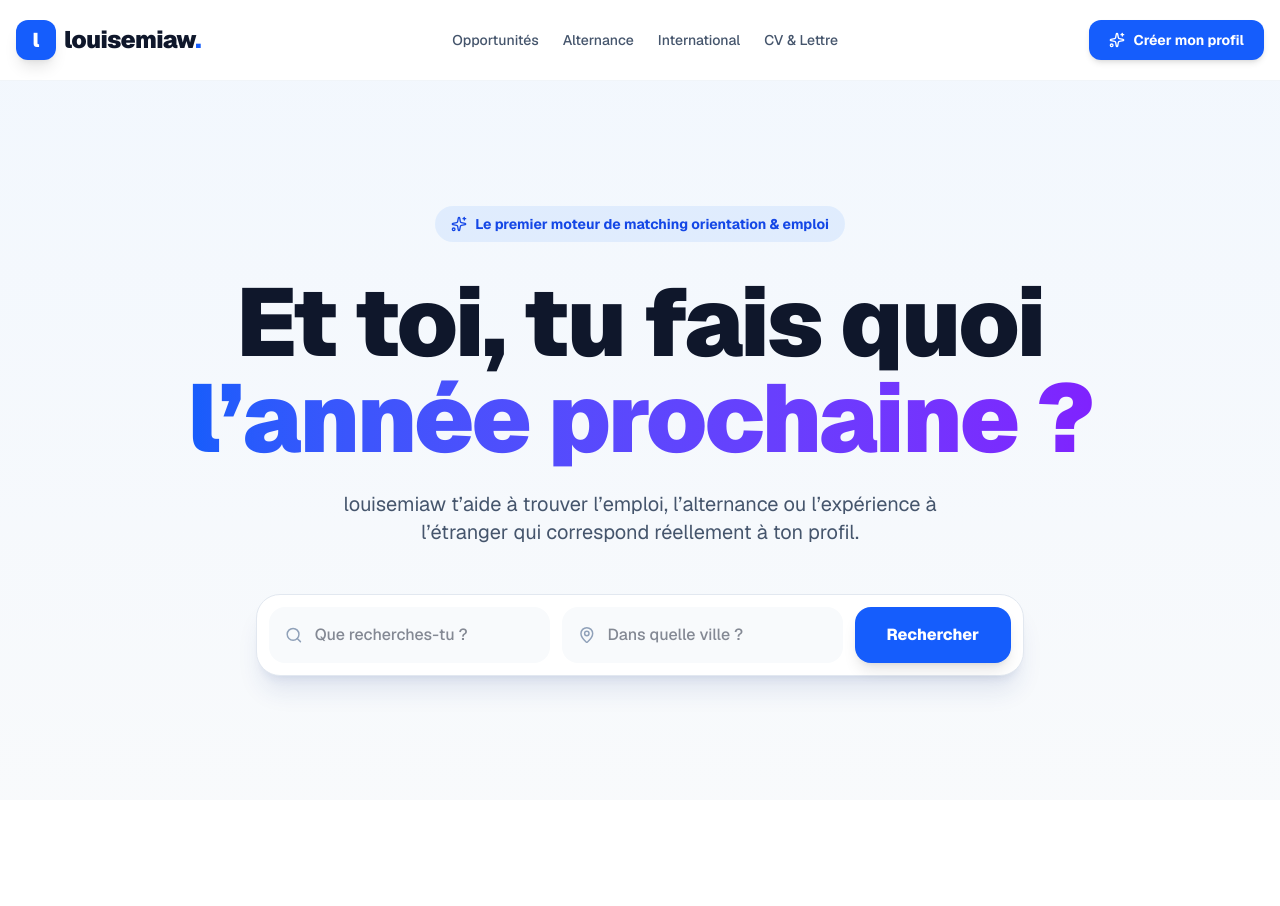
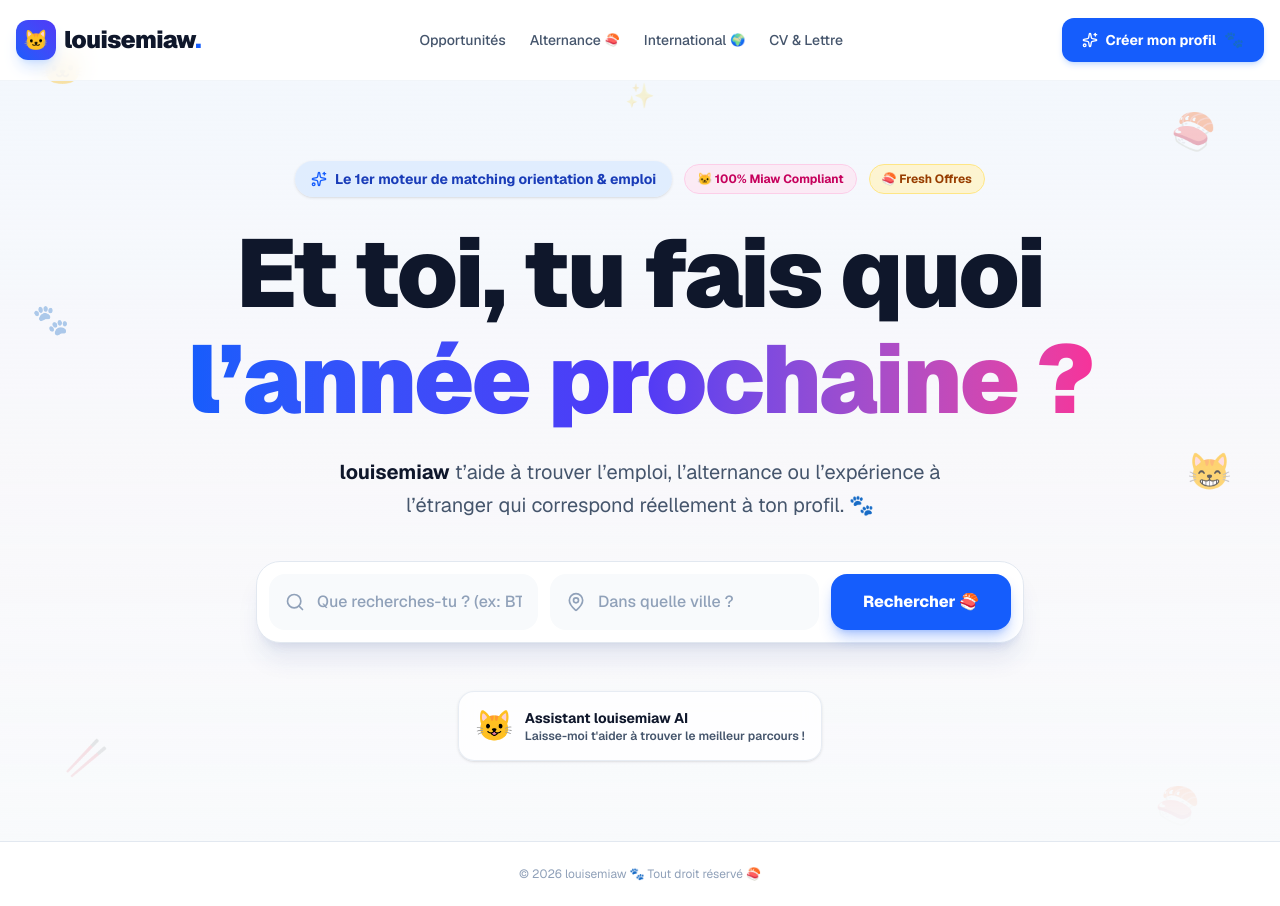
Before and after one commit to tchikibinks/louisemiaw, a Next.js app: page / in a window 1280 px wide. Before the commit the page ends 800 px from the top, so only its background shows below. Built offline with nearby package versions, Linux system fonts and the light colour scheme.

Commit message:
Ajout deco chats et sushis sur la page d accueil

```diff
--- a/src/app/page.tsx
+++ b/src/app/page.tsx
@@ -4,57 +4,119 @@
 
 export default function HomePage() {
   return (
-    <div className="min-h-screen bg-slate-50 text-slate-900 flex flex-col font-sans">
+    <div className="min-h-screen bg-slate-50 text-slate-900 flex flex-col font-sans relative overflow-hidden selection:bg-pink-200">
+
+      {/* DECORATIONS CHATS & SUSHIS EN ARRIÈRE-PLAN */}
+      <div className="absolute inset-0 pointer-events-none overflow-hidden z-0 select-none opacity-80">
+        <span className="absolute top-12 left-10 text-4xl animate-bounce duration-1000">🐱</span>
+        <span className="absolute top-28 right-16 text-4xl animate-pulse">🍣</span>
+        <span className="absolute top-1/3 left-8 text-3xl opacity-60 hover:opacity-100 transition">🐾</span>
+        <span className="absolute top-1/2 right-12 text-4xl animate-bounce delay-300">😸</span>
+        <span className="absolute bottom-32 left-16 text-4xl animate-pulse delay-500">🥢</span>
+        <span className="absolute bottom-20 right-20 text-4xl">🍣</span>
+        <span className="absolute top-2/3 left-1/4 text-2xl opacity-40">🐾</span>
+        <span className="absolute top-20 left-1/2 -translate-x-1/2 text-2xl opacity-50">✨</span>
+      </div>
 
       {/* HEADER */}
       <header className="bg-white/90 backdrop-blur-md border-b border-slate-100 sticky top-0 z-50">
         <div className="max-w-7xl mx-auto px-4 h-20 flex items-center justify-between">
           <Link href="/" className="flex items-center gap-2 group">
-            <div className="w-10 h-10 bg-blue-600 rounded-xl flex items-center justify-center text-white font-black text-xl shadow-lg">l</div>
-            <span className="text-2xl font-black tracking-tight text-slate-900">louisemiaw<span className="text-blue-600">.</span></span>
+            <div className="w-10 h-10 bg-gradient-to-tr from-blue-600 to-indigo-600 rounded-xl flex items-center justify-center text-white font-black text-xl shadow-lg shadow-blue-500/20 group-hover:scale-105 transition">
+              🐱
+            </div>
+            <span className="text-2xl font-black tracking-tight text-slate-900">
+              louisemiaw<span className="text-blue-600">.</span>
+            </span>
           </Link>
-          <nav className="hidden md:flex gap-6 font-medium text-sm text-slate-600">
-            <Link href="#" className="hover:text-blue-600">Opportunités</Link>
-            <Link href="#" className="hover:text-blue-600">Alternance</Link>
-            <Link href="#" className="hover:text-blue-600">International</Link>
-            <Link href="#" className="hover:text-blue-600">CV & Lettre</Link>
+
+          <nav className="hidden md:flex gap-6 font-medium text-sm text-slate-600 items-center">
+            <Link href="/projet" className="hover:text-blue-600 transition">Opportunités</Link>
+            <Link href="/projet" className="hover:text-blue-600 transition flex items-center gap-1">
+              Alternance <span className="text-xs">🍣</span>
+            </Link>
+            <Link href="/projet" className="hover:text-blue-600 transition flex items-center gap-1">
+              International <span className="text-xs">🌍</span>
+            </Link>
+            <Link href="/projet" className="hover:text-blue-600 transition">CV & Lettre</Link>
           </nav>
-          <Link href="#" className="px-5 py-2.5 text-sm font-bold text-white bg-blue-600 hover:bg-blue-700 rounded-xl shadow-md flex items-center gap-2">
-            <Sparkles size={16}/> Créer mon profil
+
+          <Link href="/projet" className="px-5 py-2.5 text-sm font-bold text-white bg-blue-600 hover:bg-blue-700 rounded-xl shadow-md shadow-blue-500/20 flex items-center gap-2 transition hover:scale-105">
+            <Sparkles size={16}/> Créer mon profil <span className="text-base">🐾</span>
           </Link>
         </div>
       </header>
 
       {/* HERO SECTION */}
-      <main className="flex-1 flex flex-col items-center justify-center text-center px-4 py-24 bg-gradient-to-b from-blue-50/60 to-slate-50">
-        <div className="inline-flex items-center gap-2 px-4 py-2 rounded-full bg-blue-100/80 text-blue-700 text-sm font-bold mb-8">
-          <Sparkles size={16} /> Le premier moteur de matching orientation & emploi
+      <main className="flex-1 flex flex-col items-center justify-center text-center px-4 py-20 relative z-10 bg-gradient-to-b from-blue-50/50 via-pink-50/20 to-slate-50">
+
+        {/* BADGES PROMO AMUSANTS */}
+        <div className="flex flex-wrap items-center justify-center gap-3 mb-6">
+          <div className="inline-flex items-center gap-2 px-4 py-2 rounded-full bg-blue-100/80 text-blue-800 text-sm font-bold shadow-sm backdrop-blur-sm">
+            <Sparkles size={16} className="text-blue-600" /> Le 1er moteur de matching orientation & emploi
+          </div>
+          <div className="inline-flex items-center gap-1.5 px-3 py-1.5 rounded-full bg-pink-100/80 text-pink-700 text-xs font-bold border border-pink-200">
+            <span>🐱 100% Miaw Compliant</span>
+          </div>
+          <div className="inline-flex items-center gap-1.5 px-3 py-1.5 rounded-full bg-amber-100/80 text-amber-800 text-xs font-bold border border-amber-200">
+            <span>🍣 Fresh Offres</span>
+          </div>
         </div>
 
-        <h1 className="text-5xl sm:text-7xl lg:text-8xl font-black tracking-tight max-w-5xl mb-6">
+        <h1 className="text-5xl sm:text-7xl lg:text-8xl font-black tracking-tight max-w-5xl mb-6 text-slate-900 leading-[1.1]">
           Et toi, tu fais quoi <br/>
-          <span className="text-transparent bg-clip-text bg-gradient-to-r from-blue-600 to-violet-600">l’année prochaine ?</span>
+          <span className="text-transparent bg-clip-text bg-gradient-to-r from-blue-600 via-indigo-600 to-pink-500">
+            l’année prochaine ?
+          </span>
         </h1>
 
-        <p className="text-xl text-slate-600 max-w-2xl mb-12">
-          louisemiaw t’aide à trouver l’emploi, l’alternance ou l’expérience à l’étranger qui correspond réellement à ton profil.
+        <p className="text-lg sm:text-xl text-slate-600 max-w-2xl mb-10 leading-relaxed">
+          <strong className="text-slate-900">louisemiaw</strong> t’aide à trouver l’emploi, l’alternance ou l’expérience à l’étranger qui correspond réellement à ton profil. 🐾
         </p>
 
         {/* BARRE DE RECHERCHE */}
-        <div className="bg-white p-3 rounded-3xl shadow-xl shadow-blue-900/10 border border-slate-200 flex flex-col md:flex-row gap-3 max-w-3xl w-full">
+        <div className="bg-white p-3 rounded-3xl shadow-xl shadow-blue-900/10 border border-slate-200 flex flex-col md:flex-row gap-3 max-w-3xl w-full relative group">
+
           <div className="flex-1 flex items-center px-4 py-3 bg-slate-50 rounded-2xl focus-within:ring-2 focus-within:ring-blue-500 transition">
-            <Search className="text-slate-400 mr-3" size={20} />
-            <input type="text" placeholder="Que recherches-tu ?" className="bg-transparent outline-none w-full font-medium text-slate-900" />
+            <Search className="text-slate-400 mr-3 shrink-0" size={20} />
+            <input
+              type="text"
+              placeholder="Que recherches-tu ? (ex: BTS, Vente...)"
+              className="bg-transparent outline-none w-full font-medium text-slate-900 placeholder-slate-400"
+            />
           </div>
+
           <div className="flex-1 flex items-center px-4 py-3 bg-slate-50 rounded-2xl focus-within:ring-2 focus-within:ring-blue-500 transition">
-            <MapPin className="text-slate-400 mr-3" size={20} />
-            <input type="text" placeholder="Dans quelle ville ?" className="bg-transparent outline-none w-full font-medium text-slate-900" />
+            <MapPin className="text-slate-400 mr-3 shrink-0" size={20} />
+            <input
+              type="text"
+              placeholder="Dans quelle ville ?"
+              className="bg-transparent outline-none w-full font-medium text-slate-900 placeholder-slate-400"
+            />
           </div>
-          <button className="bg-blue-600 hover:bg-blue-700 text-white font-extrabold px-8 py-4 rounded-2xl shadow-lg transition">
-            Rechercher
-          </button>
+
+          <Link href="/projet" className="bg-blue-600 hover:bg-blue-700 text-white font-extrabold px-8 py-4 rounded-2xl shadow-lg shadow-blue-600/30 transition flex items-center justify-center gap-2">
+            Rechercher 🍣
+          </Link>
+
         </div>
+
+        {/* PETIT CHAT MASCOTTE EN BAS DE HERO */}
+        <div className="mt-12 p-4 bg-white/80 backdrop-blur-sm rounded-2xl border border-slate-200/80 shadow-sm inline-flex items-center gap-3">
+          <span className="text-3xl">😺</span>
+          <div className="text-left text-xs font-semibold text-slate-600">
+            <span className="font-bold text-slate-900 block text-sm">Assistant louisemiaw AI</span>
+            Laisse-moi t'aider à trouver le meilleur parcours !
+          </div>
+        </div>
+
       </main>
+
+      {/* FOOTER SIMPLE */}
+      <footer className="py-6 border-t border-slate-200 text-center text-xs text-slate-400 relative z-10 bg-white">
+        © 2026 louisemiaw 🐾 Tout droit réservé 🍣
+      </footer>
+
     </div>
   );
 }
```
